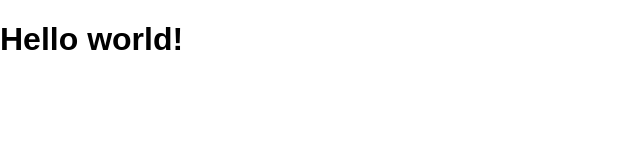
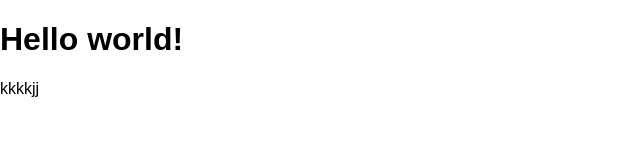
Before and after one commit to Home7-ru/react, a React (Create React App) app: page / in a window 1280 px wide. Shown: the top 160 px of the page, without its empty margins (0-640 px from the left). Built offline with nearby package versions, Linux system fonts and the light colour scheme.

Commit message:
2 ограничение jsx

```diff
--- a/src/App.js
+++ b/src/App.js
@@ -5,11 +5,18 @@ class App extends Component {
   render() {
     return (
 
-// нужно использовать className вместо class в css
+// все элемнеты должны быть обернуты в корневой div
 
-      <div className="App">
-        <h1>Hello world!</h1>
+
+      <div>
+         <div className="App">
+            <h1>Hello world!</h1>
+         </div>
+            <p>kkkkjj</p>
       </div>
+//так работать не будет
+//<p>kkkkjj</p>
+
     );
 
   }
```
